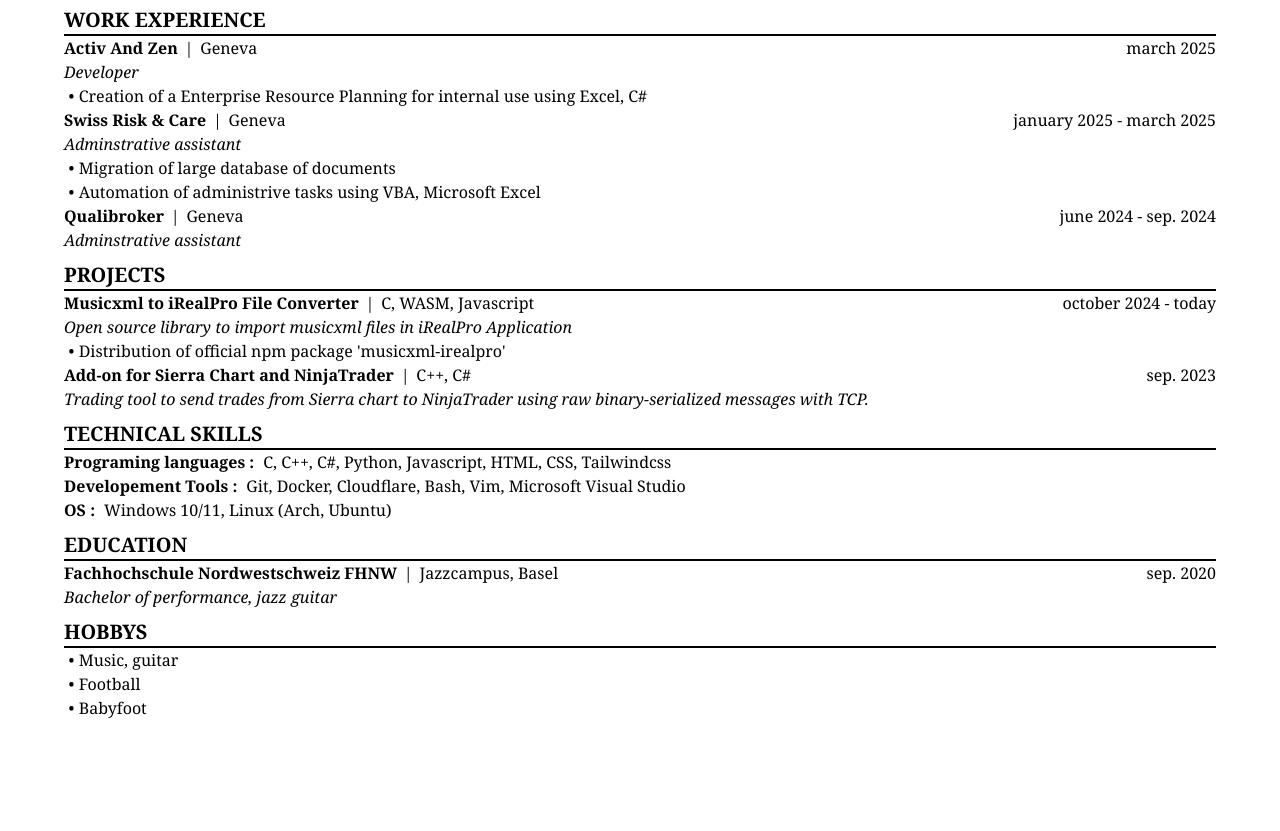
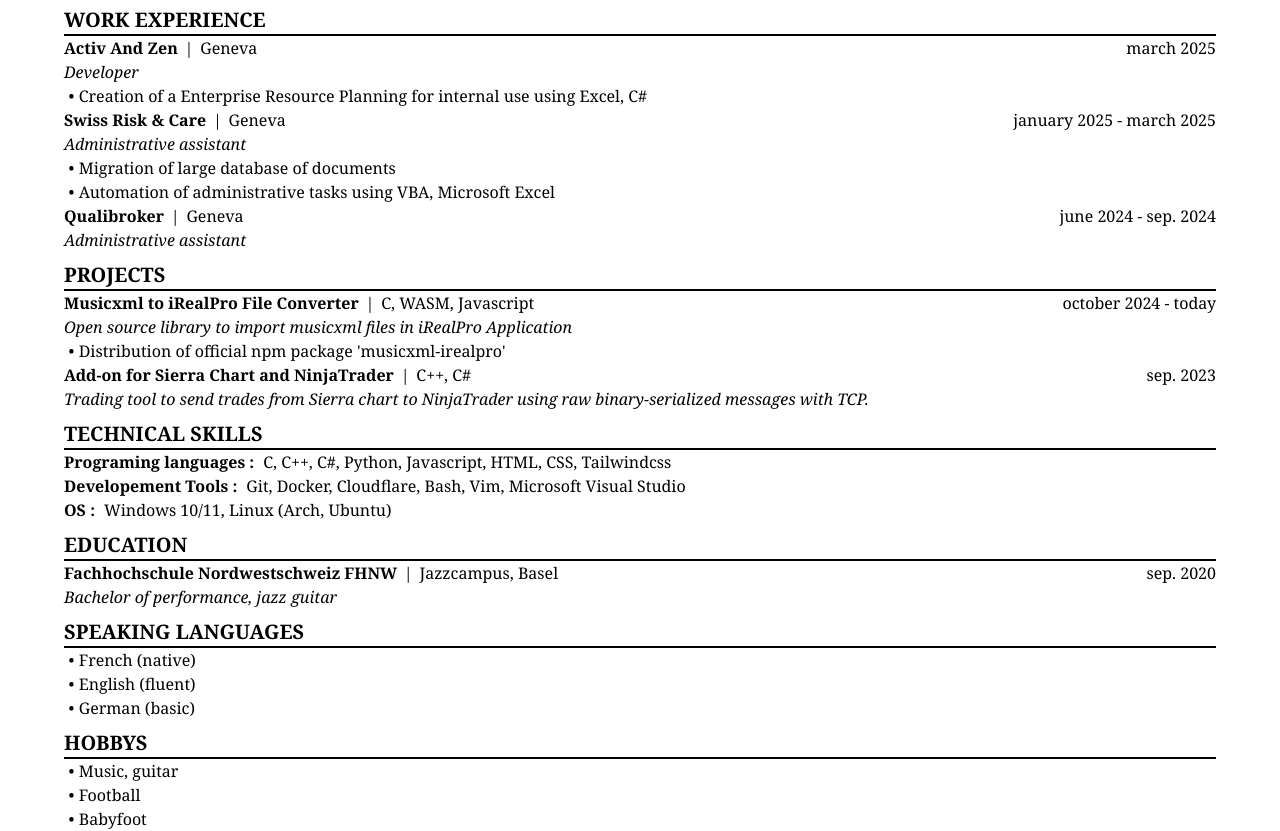
Before and after one commit to este36/cv, a website built with Vite: page index.html in a window 1280 px wide. Shown: the part 63-894 px from the top of the page. Before the commit the page ends 800 px from the top, so only its background shows below. Built offline with nearby package versions, Linux system fonts and the light colour scheme.

Commit message:
fix spellng mistakes, add speaking languages

```diff
--- a/index.html
+++ b/index.html
@@ -46,10 +46,10 @@
 				Geneva
 				<div class="date">january 2025 - march 2025</div>
 			</h3>
-			<h4>Adminstrative assistant</h4>
+			<h4>Administrative assistant</h4>
 			<ul>
 				<li>Migration of large database of documents</li>
-				<li>Automation of administrive tasks using VBA, Microsoft Excel</li>
+				<li>Automation of administrative tasks using VBA, Microsoft Excel</li>
 			</ul>
 			<h3>
 				<span class="title">Qualibroker</span>
@@ -57,7 +57,7 @@
 				Geneva
 				<div class="date">june 2024 - sep. 2024</div>
 			</h3>
-			<h4>Adminstrative assistant</h4>
+			<h4>Administrative assistant</h4>
 		</section>
 		<section>
 			<h2>Projects</h2>
@@ -105,6 +105,14 @@
 			<h4>Bachelor of performance, jazz guitar</h4>
 		</section>
 		<section>
+			<h2>Speaking Languages</h2>
+			<ul>
+				<li>French (native)</li>
+				<li>English (fluent)</li>
+				<li>German (basic)</li>
+			</ul>
+		</section>
+		<section>
 			<h2>Hobbys</h2>
 			<ul>
 				<li>Music, guitar</li>
```
Also changed, not shown: 1 other file.
